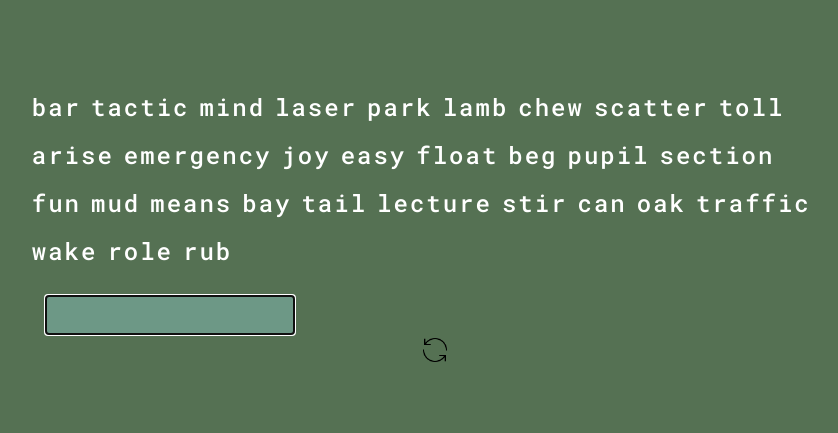
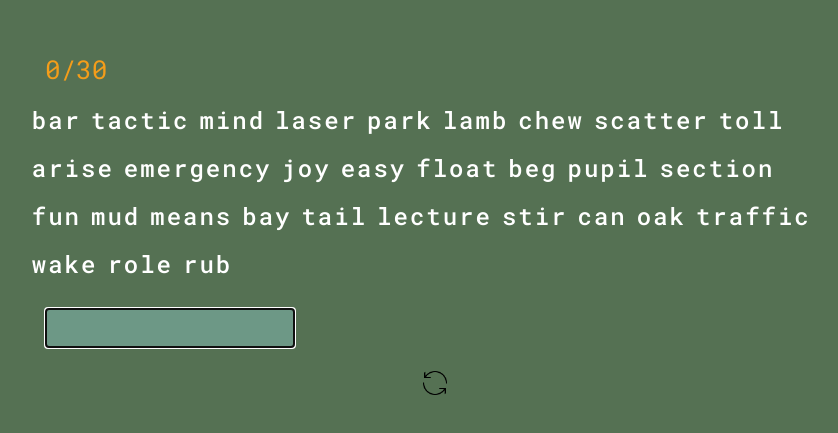
Before and after one commit to serkanisyapan/react-type, a React (Vite) app: page / in a window 1280 px wide. Shown: the part 175-608 px from the top of the page, without its empty margins (205-1043 px from the left). Built offline with nearby package versions, Linux system fonts and the light colour scheme.

Commit message:
adds counter for how many already been typed

```diff
--- a/src/App.css
+++ b/src/App.css
@@ -44,6 +44,7 @@
 }
 
 .refresh-button {
+  margin-top: 20px;
   background-color: transparent;
   background-size: cover;
   background-repeat: no-repeat;
@@ -52,14 +53,24 @@
   overflow: hidden;
   outline: none;
   transition: all 1s ease-in-out;
+  border-radius: 50%;
+  display: flex;
+}
+
+.word-count-board {
+  align-self: start;
+  margin-left: 186px;
+  font-family: Roboto Mono;
+  font-size: 26px;
+  color: #f49d1a;
+  margin-bottom: 10px;
 }
 
 .refresh-button img {
   width: 30px;
   height: 30px;
-  rotate: 0deg;
 }
 
 .refresh-button:hover {
-  transform: rotate(360deg);
+  transform: rotate(-360deg);
 }
--- a/src/App.jsx
+++ b/src/App.jsx
@@ -51,12 +51,14 @@ function App() {
     return randomWords;
   };
 
+  const wordCountBoard = `${wordCount}/${words.length}`
+
   const refreshTurn = () => {
-    setWordCount(0)
-    setUserInput("")
-    setWords(pickRandom30Words(allWords))
-    focusRef.current.focus()
-  }
+    setWordCount(0);
+    setUserInput("");
+    setWords(pickRandom30Words(allWords));
+    focusRef.current.focus();
+  };
 
   useEffect(() => {
     setWords(pickRandom30Words(allWords));
@@ -65,6 +67,7 @@ function App() {
 
   return (
     <div className="type-container">
+      <span className="word-count-board">{wordCountBoard}</span>
       <div className="word-container">
         {words.map((word, wordID) => (
           <span
```
Also changed, not shown: 1 other file (tests, documents, lock files or other folders).
